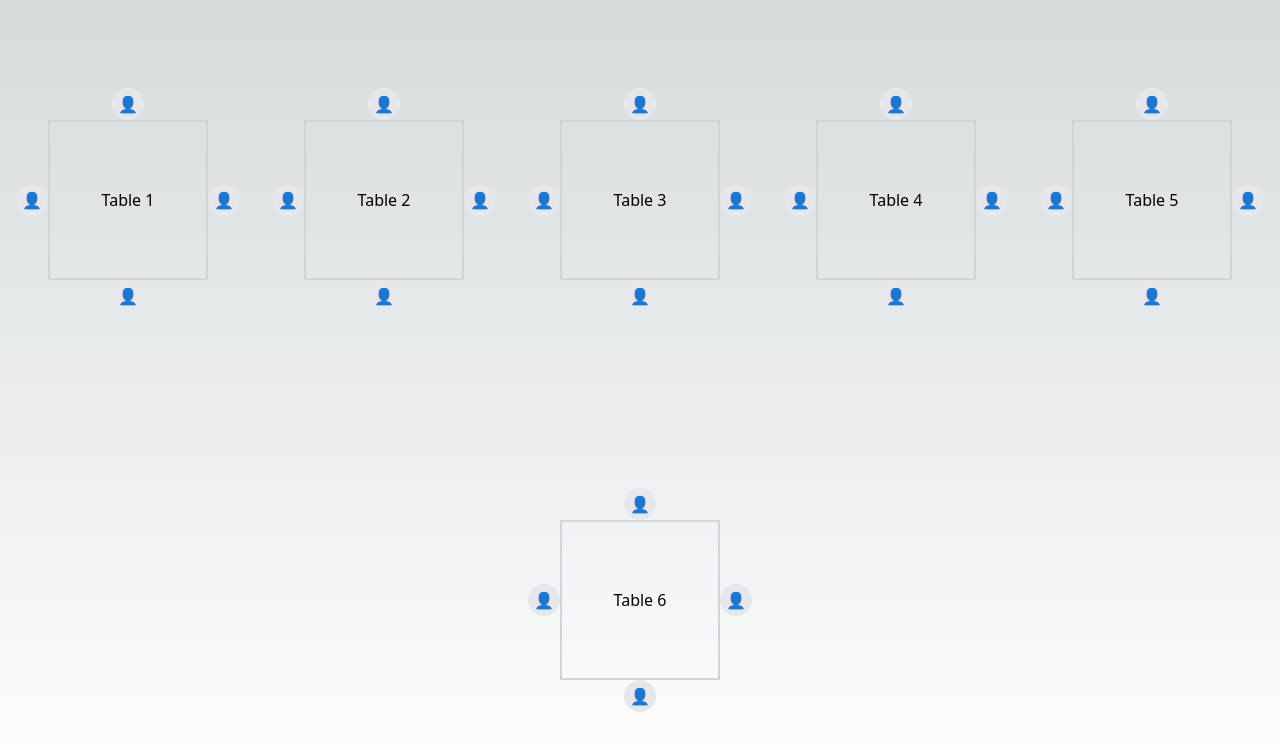
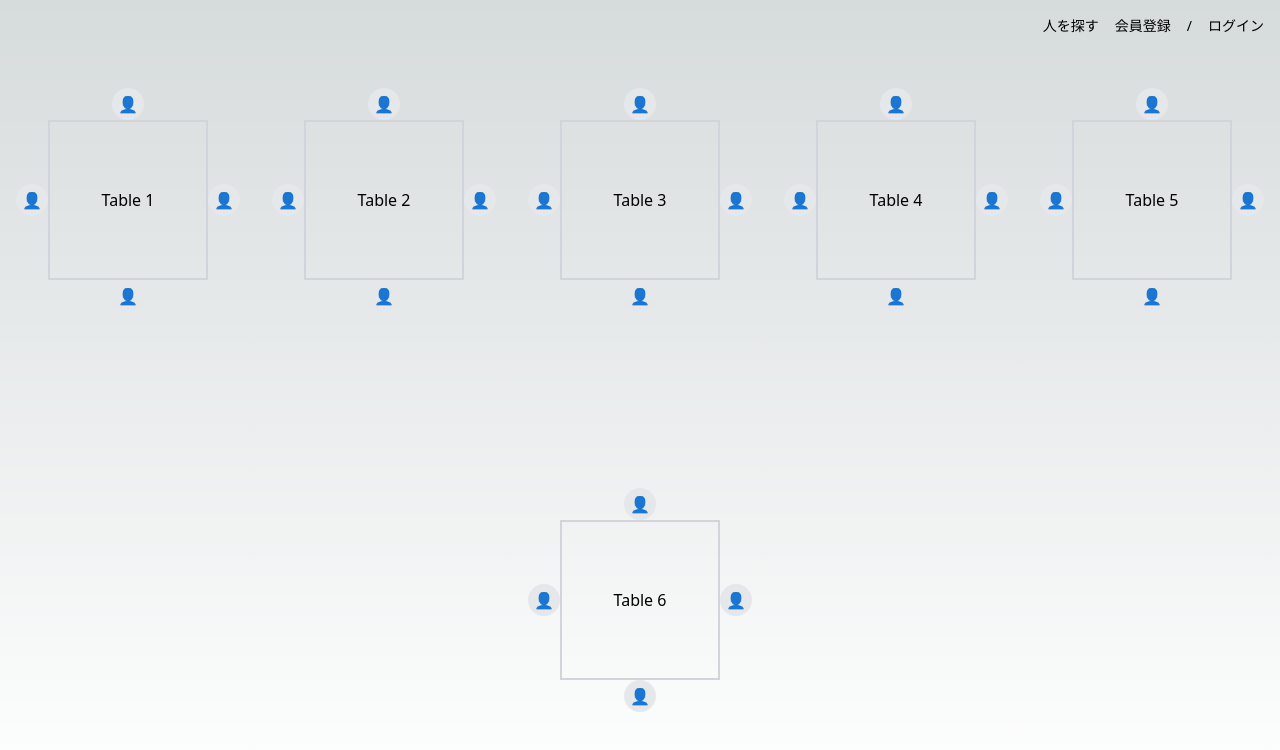
Before and after one commit to Seiga-Kimura/tatu-app, a Next.js app: page / in a window 1280 px wide. Shown: the top 750 px of the page. Built offline with nearby package versions, Linux system fonts and the light colour scheme.

Commit message:
hedderに機能を追加した

```diff
--- a/src/pages/index.tsx
+++ b/src/pages/index.tsx
@@ -2,7 +2,16 @@ import React from 'react';
 
 const Home = () => {
   return (
-    <div className="min-h-screen flex flex-wrap justify-center items-center">
+    <div className="relative min-h-screen flex flex-wrap justify-center items-center">
+      {/* ヘッダー */}
+      <div className="absolute top-0 right-0 p-4 flex space-x-4 text-sm">
+        <a href="#" className="hover:underline">人を探す</a>
+        <a href="#" className="hover:underline">会員登録</a>
+        <span>/</span>
+        <a href="#" className="hover:underline">ログイン</a>
+      </div>
+
+      {/* テーブルと椅子 */}
       {Array.from({ length: 6 }).map((_, index) => (
         <div key={index} className="relative m-12">
           {/* テーブル */}
```
